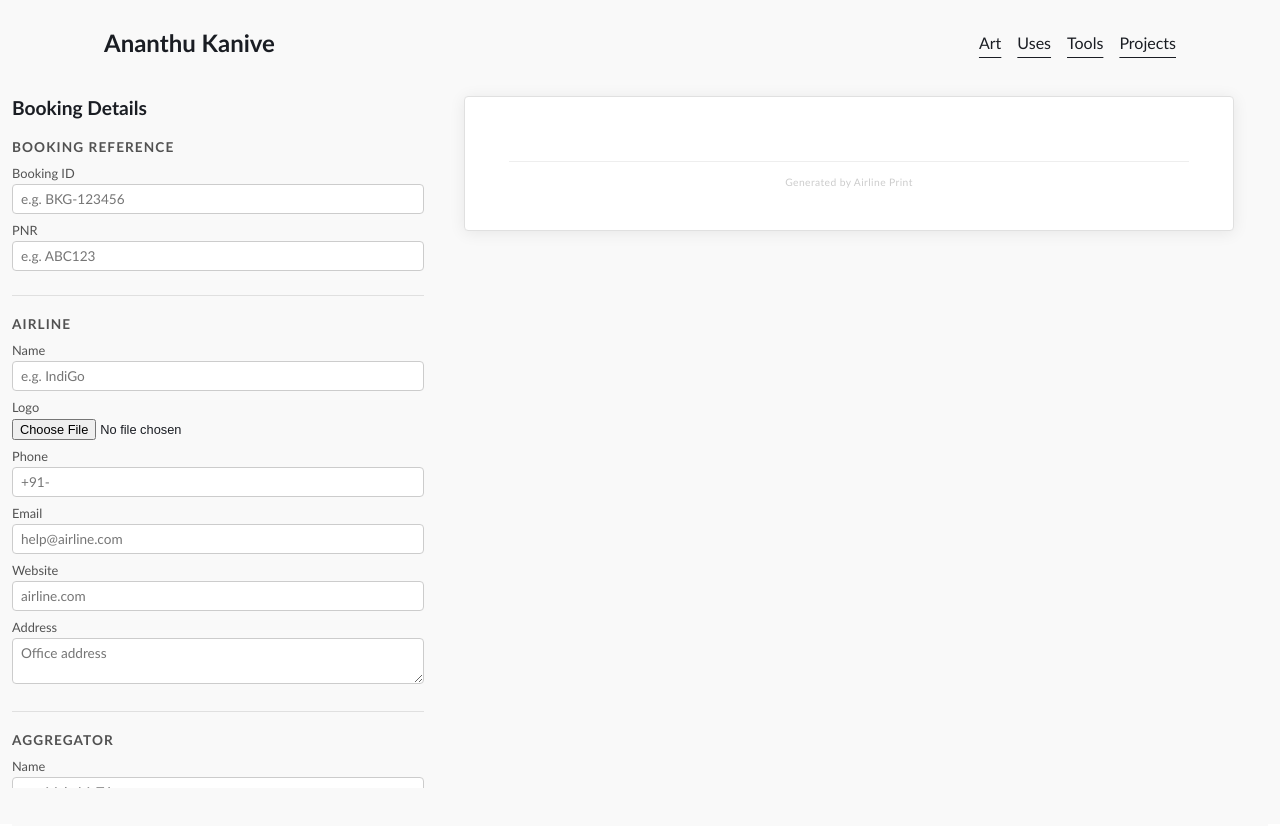
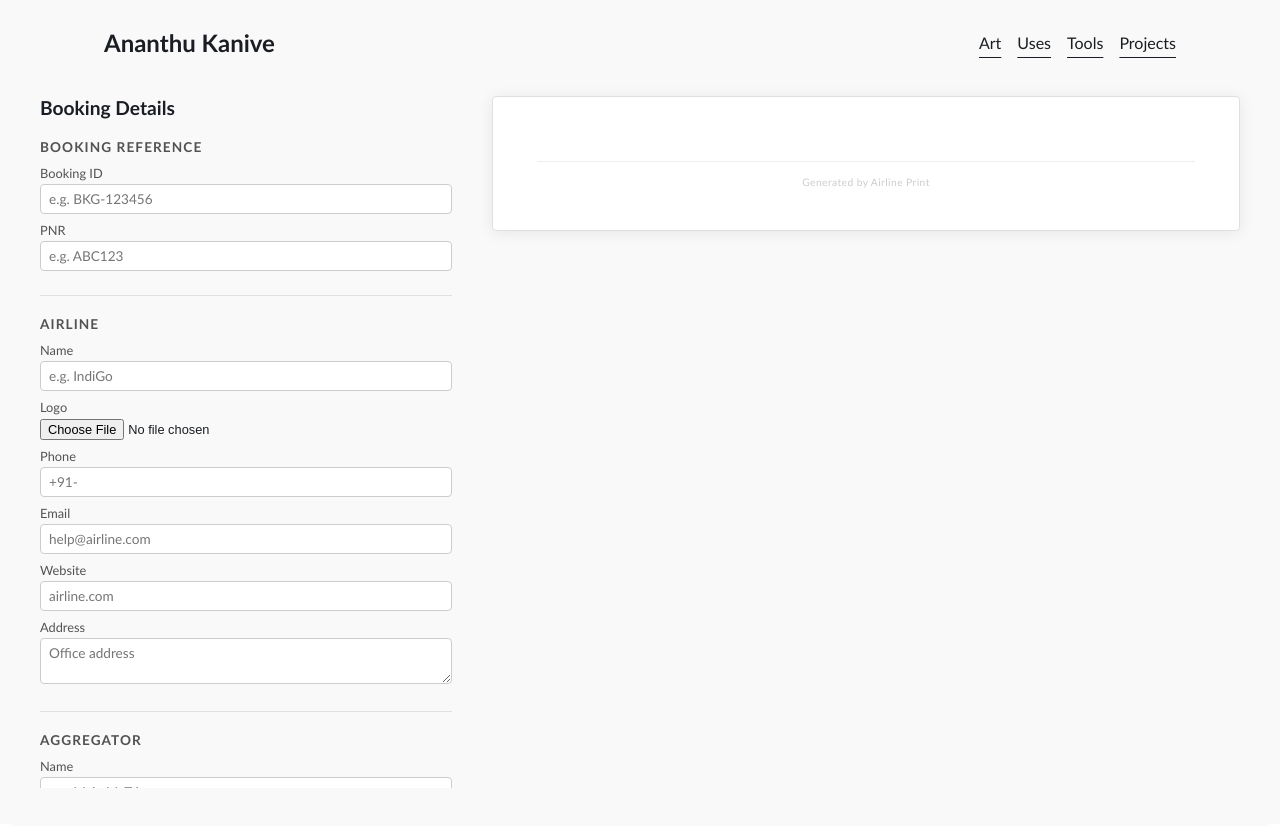
Before and after one commit to LonelyCpp/kanive-in, a SvelteKit app: page /tools/airline-print in a window 1280 px wide. Shown: the top 826 px of the page. Built offline with nearby package versions, Linux system fonts and the light colour scheme.

Commit message:
fix: layout

```diff
--- a/src/routes/+layout.svelte
+++ b/src/routes/+layout.svelte
@@ -36,7 +36,6 @@
 	.body {
 		display: flex;
 		flex-direction: column;
-		align-items: center;
 		background-color: var(--background-color);
 	}
 </style>
--- a/src/routes/components/PageWrapper.svelte
+++ b/src/routes/components/PageWrapper.svelte
@@ -13,6 +13,6 @@
 		height: 100%;
 		flex-direction: column;
 		max-width: 720px;
-		margin-bottom: 32px;
+		margin: 0 auto 32px auto;
 	}
 </style>
--- a/src/routes/tools/airline-print/+page.svelte
+++ b/src/routes/tools/airline-print/+page.svelte
@@ -825,6 +825,8 @@
 		gap: 32px;
 		align-items: start;
 		width: 100%;
+		max-width: 1200px;
+		margin: 0 auto;
 		min-height: calc(100vh - 60px);
 		padding: 24px 0;
 	}
```
